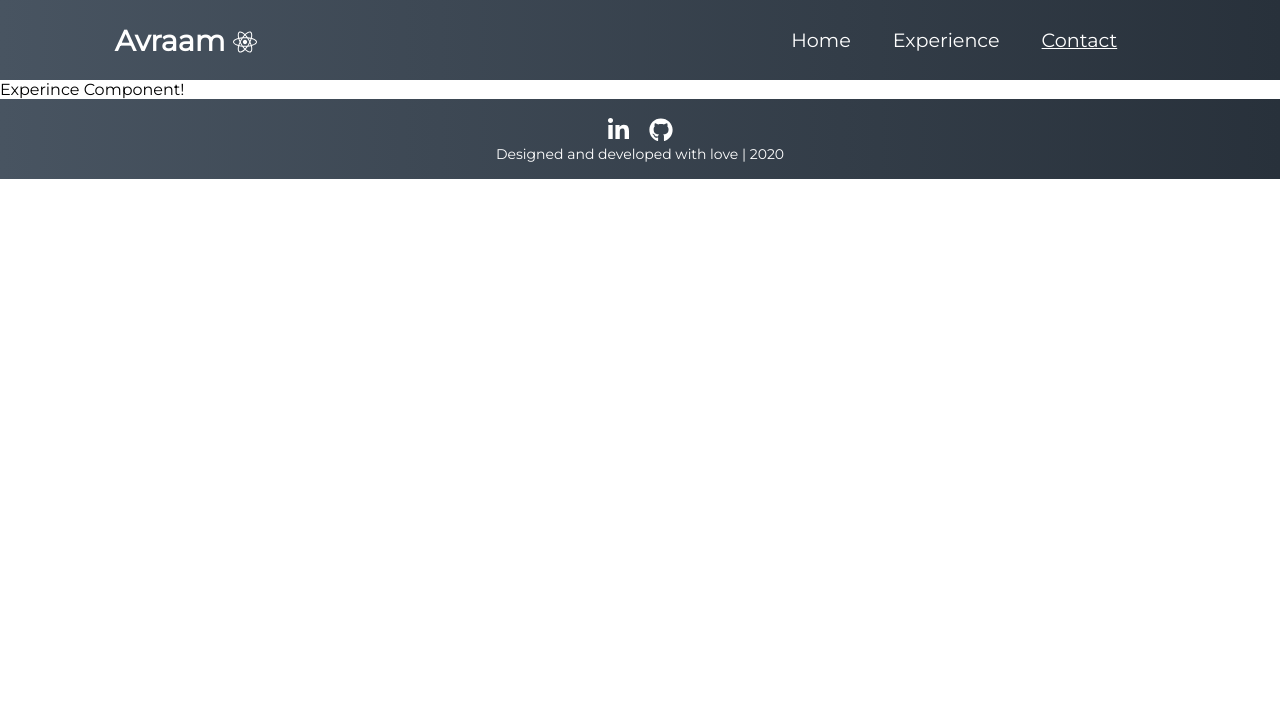
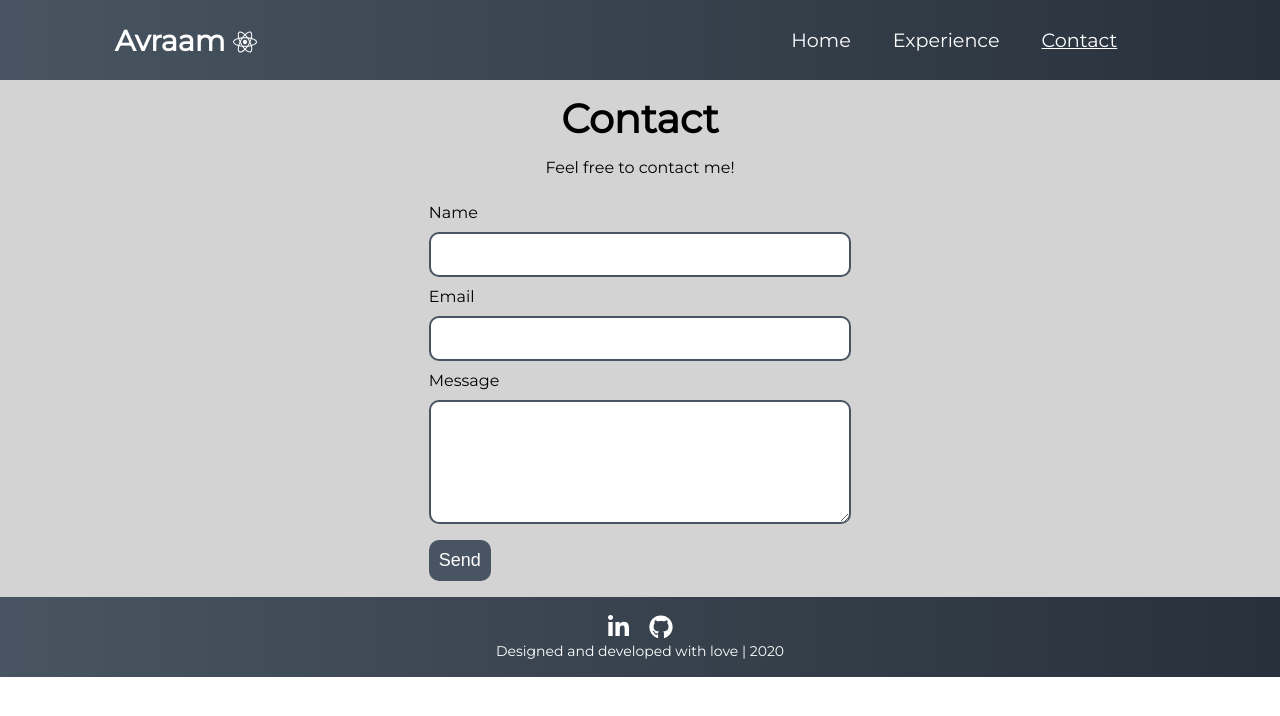
Before and after one commit to avnikolaou/portfolio, a React (Create React App) app: page /contact in a window 1280 px wide. Shown: the top 716 px of the page. Built offline with nearby package versions, Linux system fonts and the light colour scheme.

Commit message:
feat: contact form boilerplate with formik

```diff
--- a/package.json
+++ b/package.json
@@ -10,6 +10,7 @@
     "@testing-library/jest-dom": "^5.11.5",
     "@testing-library/react": "^11.1.0",
     "@testing-library/user-event": "^12.1.10",
+    "formik": "^2.2.5",
     "node-sass": "^4.14.1",
     "react": "^17.0.1",
     "react-dom": "^17.0.1",
--- a/src/components/Contact.js
+++ b/src/components/Contact.js
@@ -1,4 +1,5 @@
 import React, { useEffect } from 'react';
+import { useFormik } from 'formik';
 
 const Contact = () => {
 
@@ -6,9 +7,58 @@ const Contact = () => {
         document.title = 'Contact - Avraam Nikolaou'
     });
 
+    const handleSubmit = (e) => {
+        e.preventDefault();
+    }
+
+    const formik = useFormik({
+        initialValues: {
+            name: '',
+            email: '',
+            message: ''
+        }
+    });
+
     return (
-        <div>
-            Experince Component!
+        <div className={'contact-container'}>
+            <div className={'title'}>
+                <h1>Contact</h1>
+
+                <p>Feel free to contact me!</p>
+            </div>
+
+            <div className={'form'}>
+                <form className={'submission-form'}>
+                    <label htmlFor={'name'}>Name</label>
+                    <input
+                        type="text"
+                        id={'name'}
+                        name={'name'}
+                        value={formik.values.name}
+                        onChange={formik.handleChange}
+                    />
+
+                    <label htmlFor={'email'}>Email</label>
+                    <input
+                        type={'email'}
+                        id={'email'}
+                        name={'email'}
+                        value={formik.values.email}
+                        onChange={formik.handleChange}
+                    />
+
+                    <label htmlFor={'message'}>Message</label>
+                    <textarea
+                        id={'message'}
+                        name={'message'}
+                        rows="5"
+                        value={formik.values.message} onChange={formik.handleChange}
+                    />
+
+                    <input className={'sendButton'} type={'submit'} value={'Send'} onClick={handleSubmit}/>
+                </form>
+            </div>
+
         </div>
     )
 }
--- /dev/null
+++ b/src/styles/components/_contact.scss
@@ -0,0 +1,67 @@
+.contact-container {
+    background-color: lightgray;
+    display: flex;
+    flex-wrap: wrap;
+    justify-content: center;
+
+    .title {
+        width: 100%;
+        text-align: center;
+
+        h1 {
+            font-size: 40px;
+            line-height: 24px;
+        }
+    }
+
+    .form {
+        width: 33%;
+
+        .submission-form {
+            label {
+                display: block;
+                padding: 10px 0;
+            }
+
+            input, textarea {
+                display: block;
+                width: 100%;
+                border: 2px solid #485461;
+                padding: 10px;
+                font-size: 18px;
+                border-radius: 10px;
+            }
+
+            .sendButton {
+                cursor: pointer;
+                border: 0;
+                background-color: #485461;
+                padding: 10px;
+                color: white;
+                margin: 1rem 0;
+                width: auto;
+
+                &:hover {
+                    background-color: #28313b;
+                    transition: background-color 0.3s ease;
+                }
+            }
+        }
+    }
+}
+
+@media screen and (max-width: 992px){
+    .contact-container {
+        .form {
+            width: 50%;
+        }
+    }
+}
+
+@media screen and (max-width: 576px){
+    .contact-container {
+        .form {
+            width: 80%;
+        }
+    }
+}
--- a/src/styles/styles.scss
+++ b/src/styles/styles.scss
@@ -2,4 +2,5 @@
 @import "base/base";
 @import "components/navigation";
 @import "components/home";
+@import "components/contact";
 @import "components/footer";
```
Also changed, not shown: 1 other file (tests, documents, lock files or other folders).
